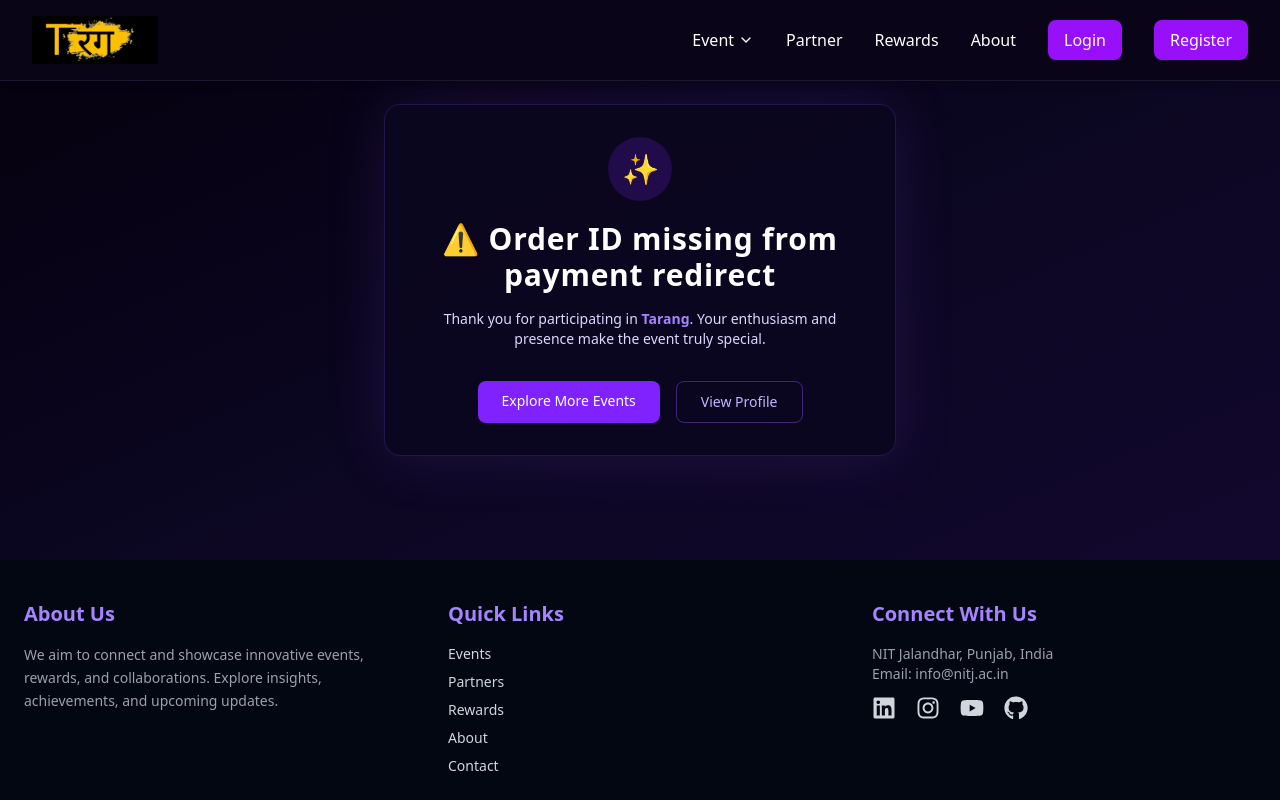
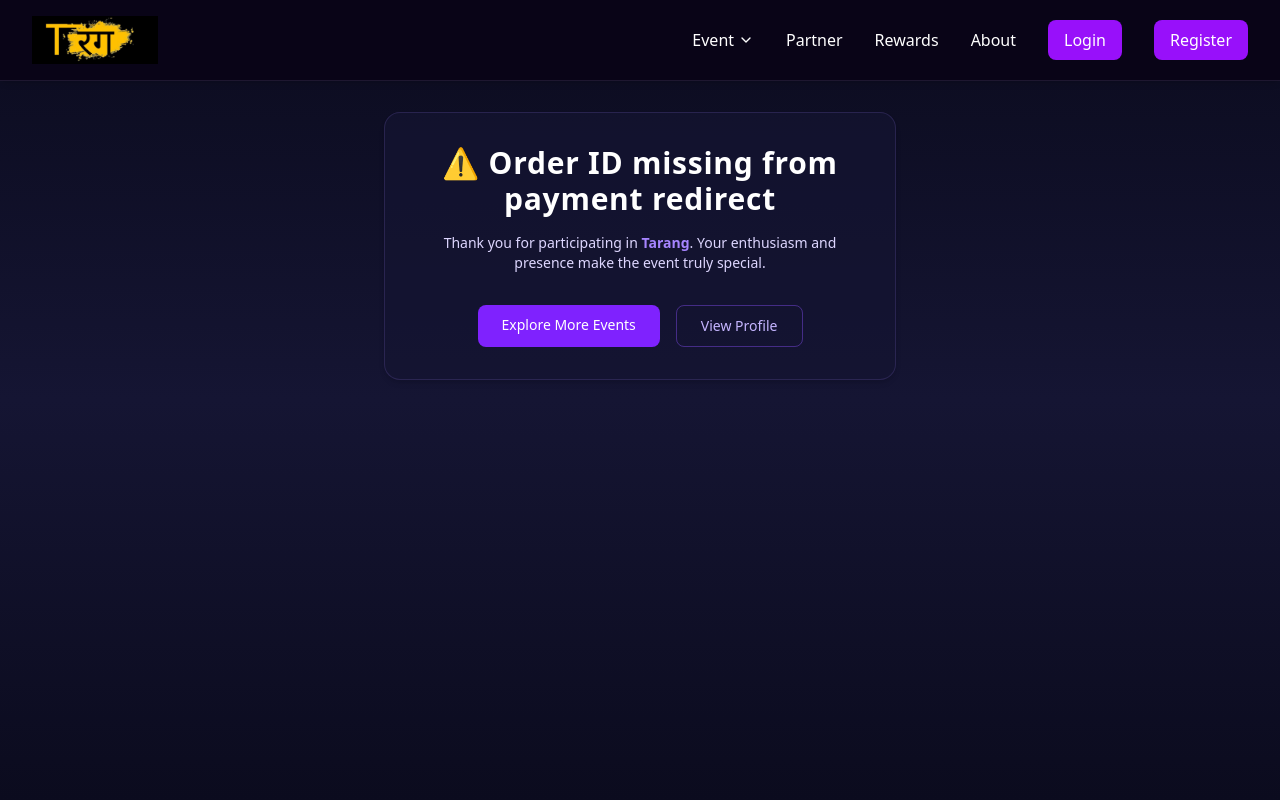
Before and after one commit to Satyam0000000/Tarang_Frontend, a React (Vite) app: page /payment-success in a window 1280 px wide. Shown: the top 800 px of the page. Built offline with nearby package versions, Linux system fonts and the light colour scheme.

Commit message:
payment success page improve ui 2

```diff
--- a/src/pages/PaymentSuccess.jsx
+++ b/src/pages/PaymentSuccess.jsx
@@ -38,12 +38,8 @@ function PaymentSuccess() {
   }, [orderId]);
 
   return (
-    <div className="flex items-center justify-center min-h-[70vh] bg-gradient-to-br from-[#05010d] via-[#0b0620] to-[#12082e] px-4">
-      <div className="relative max-w-lg w-full rounded-2xl border border-violet-500/20 bg-[#0c0720]/90 backdrop-blur-xl shadow-[0_0_60px_rgba(139,92,246,0.15)] p-8 text-center">
-
-        <div className="mx-auto mb-5 flex h-16 w-16 items-center justify-center rounded-full bg-violet-600/20">
-          <span className="text-3xl">✨</span>
-        </div>
+    <div className="min-h-screen flex flex-col items-center bg-gradient-to-b from-[#0b0b1e] via-[#151533] to-[#0b0b1e] text-white px-4 pt-28">
+      <div className="relative max-w-lg w-full rounded-2xl border border-violet-400/15 bg-[#141432]/70 p-8 text-center shadow-md">
 
         <h1 className="text-3xl font-bold tracking-wide text-white">
           {status}
```
